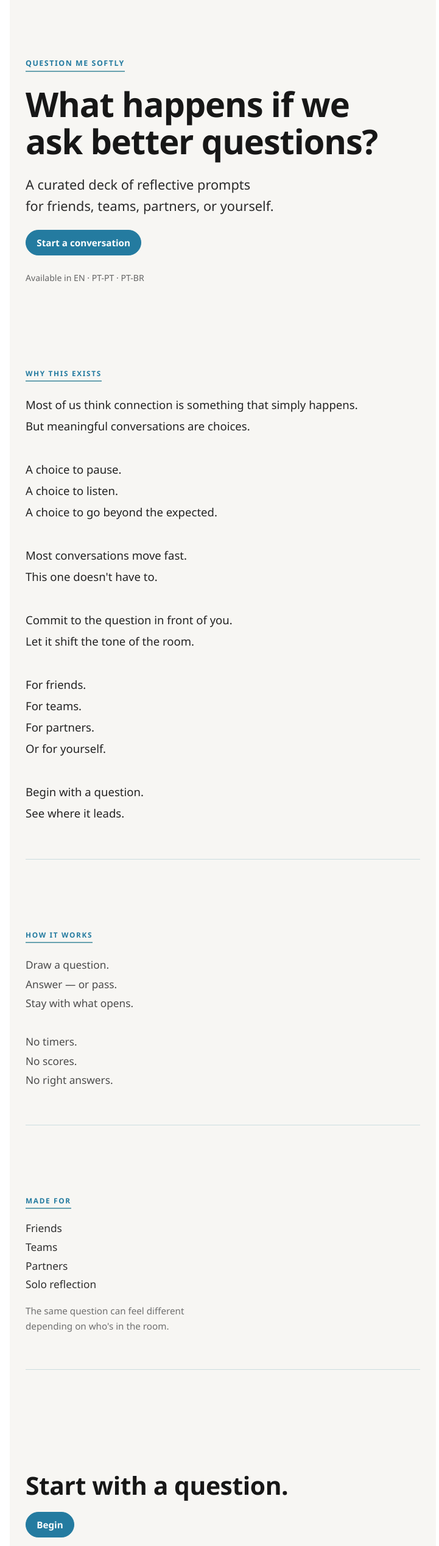
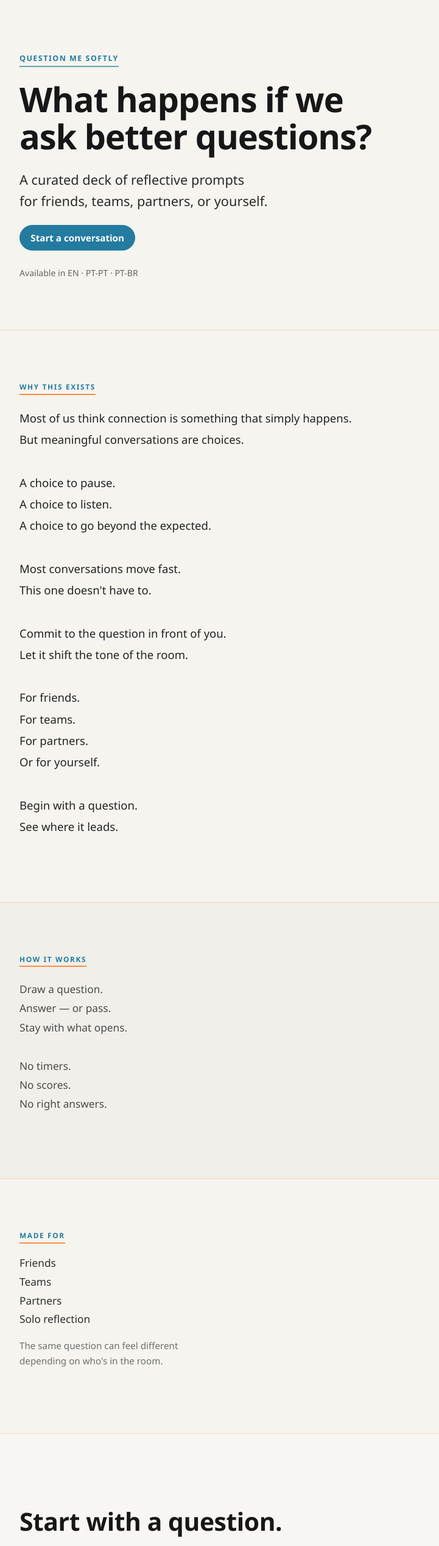
Before and after one commit to carlarsmendes/questionmesoftly_v2, a Next.js app in the folder question-me-softly/: page / in a window 1280 px wide. Shown: the top 2536 px of the page at 61% size, without its empty margins (274-995 px from the left). Built offline with nearby package versions, Linux system fonts and the light colour scheme.

Commit message:
style: switch landing to full-width section bands with new accent

```diff
--- a/question-me-softly/src/app/page.module.css
+++ b/question-me-softly/src/app/page.module.css
@@ -1,17 +1,38 @@
 .page {
   --accent-primary: #247ba0;
   --accent-secondary: #69a2b0;
+  --accent-tertiary: #ff8c42;
   --text-main: #171717;
   --text-soft: #4b4b4b;
-  --divider: rgba(105, 162, 176, 0.3);
+  --divider: rgba(255, 140, 66, 0.34);
 
   min-height: 100svh;
-  max-width: 700px;
+  color: var(--text-main);
+  background: #f5f4ef;
+  font-family: "Avenir Next", Avenir, "Segoe UI", sans-serif;
+}
+
+.band {
+  width: 100%;
+  border-top: 1px solid var(--divider);
+}
+
+.heroBand {
+  border-top: 0;
+}
+
+.bandMuted {
+  background: #f0efea;
+}
+
+.finalBand {
+  background: #f7f6f2;
+}
+
+.inner {
+  max-width: 720px;
   margin: 0 auto;
-  padding: 92px 26px 96px;
-  font-family: "Avenir Next", Avenir, "Segoe UI", sans-serif;
-  color: var(--text-main);
-  background: #f7f6f3;
+  padding: 84px 26px;
 }
 
 .hero {
@@ -19,7 +40,6 @@
   flex-direction: column;
   gap: 1.35rem;
   padding-top: 0.2rem;
-  margin-bottom: 8.7rem;
 }
 
 .brand {
@@ -62,8 +82,8 @@
 }
 
 .primaryCta:hover {
-  background: var(--accent-secondary);
-  border-color: var(--accent-secondary);
+  background: var(--accent-tertiary);
+  border-color: var(--accent-tertiary);
 }
 
 .languages {
@@ -73,9 +93,7 @@
 }
 
 .section {
-  margin-bottom: 7.2rem;
-  padding-bottom: 3.6rem;
-  border-bottom: 1px solid var(--divider);
+  padding-bottom: 1.4rem;
 }
 
 .sectionLight {
@@ -90,7 +108,7 @@
   margin-bottom: 1.28rem;
   font-weight: 700;
   text-transform: uppercase;
-  border-bottom: 2px solid var(--accent-secondary);
+  border-bottom: 2px solid var(--accent-tertiary);
   padding-bottom: 0.23rem;
 }
 
@@ -126,7 +144,7 @@
 }
 
 .finalCta {
-  margin-top: 10.4rem;
+  margin-top: 2.2rem;
   margin-bottom: 10.8rem;
   display: flex;
   flex-direction: column;
@@ -168,25 +186,15 @@
 }
 
 .footerLink:hover {
-  color: var(--accent-secondary);
+  color: var(--accent-tertiary);
 }
 
 @media (max-width: 640px) {
-  .page {
-    padding: 66px 18px 72px;
-  }
-
-  .hero {
-    margin-bottom: 7.2rem;
-  }
-
-  .section {
-    margin-bottom: 5.7rem;
-    padding-bottom: 2.8rem;
+  .inner {
+    padding: 64px 18px;
   }
 
   .finalCta {
-    margin-top: 8.4rem;
-    margin-bottom: 8.8rem;
+    margin-bottom: 7.6rem;
   }
 }
--- a/question-me-softly/src/app/page.tsx
+++ b/question-me-softly/src/app/page.tsx
@@ -4,7 +4,9 @@ import styles from "./page.module.css";
 export default function Home() {
   return (
     <main className={styles.page}>
-      <section className={styles.hero}>
+      <section className={`${styles.band} ${styles.heroBand}`}>
+        <div className={styles.inner}>
+          <div className={styles.hero}>
             <p className={styles.brand}>Question Me Softly</p>
             <h1 className={styles.headline}>What happens if we ask better questions?</h1>
             <p className={styles.subhead}>
@@ -16,9 +18,13 @@ export default function Home() {
               Start a conversation
             </Link>
             <p className={styles.languages}>Available in EN · PT-PT · PT-BR</p>
+          </div>
+        </div>
       </section>
 
-      <section className={styles.section}>
+      <section className={styles.band}>
+        <div className={styles.inner}>
+          <div className={styles.section}>
             <p className={styles.label}>WHY THIS EXISTS</p>
             <div className={styles.body}>
               <p>Most of us think connection is something that simply happens.</p>
@@ -42,9 +48,13 @@ export default function Home() {
               <p>Begin with a question.</p>
               <p>See where it leads.</p>
             </div>
+          </div>
+        </div>
       </section>
 
-      <section className={`${styles.section} ${styles.sectionLight}`}>
+      <section className={`${styles.band} ${styles.bandMuted}`}>
+        <div className={styles.inner}>
+          <div className={`${styles.section} ${styles.sectionLight}`}>
             <p className={styles.label}>HOW IT WORKS</p>
             <div className={styles.bodyLight}>
               <p>Draw a question.</p>
@@ -55,9 +65,13 @@ export default function Home() {
               <p>No scores.</p>
               <p>No right answers.</p>
             </div>
+          </div>
+        </div>
       </section>
 
-      <section className={`${styles.section} ${styles.sectionLight}`}>
+      <section className={styles.band}>
+        <div className={styles.inner}>
+          <div className={`${styles.section} ${styles.sectionLight}`}>
             <p className={styles.label}>MADE FOR</p>
             <ul className={styles.list}>
               <li>Friends</li>
@@ -70,14 +84,18 @@ export default function Home() {
               <br />
               depending on who&apos;s in the room.
             </p>
+          </div>
+        </div>
       </section>
 
-      <section className={styles.finalCta}>
+      <section className={`${styles.band} ${styles.finalBand}`}>
+        <div className={styles.inner}>
+          <div className={styles.finalCta}>
             <h2 className={styles.finalLine}>Start with a question.</h2>
             <Link href="/play" className={styles.primaryCta}>
               Begin
             </Link>
-      </section>
+          </div>
 
           <footer className={styles.footer}>
             <p className={styles.footerBrand}>Question Me Softly</p>
@@ -86,6 +104,8 @@ export default function Home() {
               Privacy
             </Link>
           </footer>
+        </div>
+      </section>
     </main>
   );
 }
```
Lines whose indentation alone changed are shown as unchanged.
